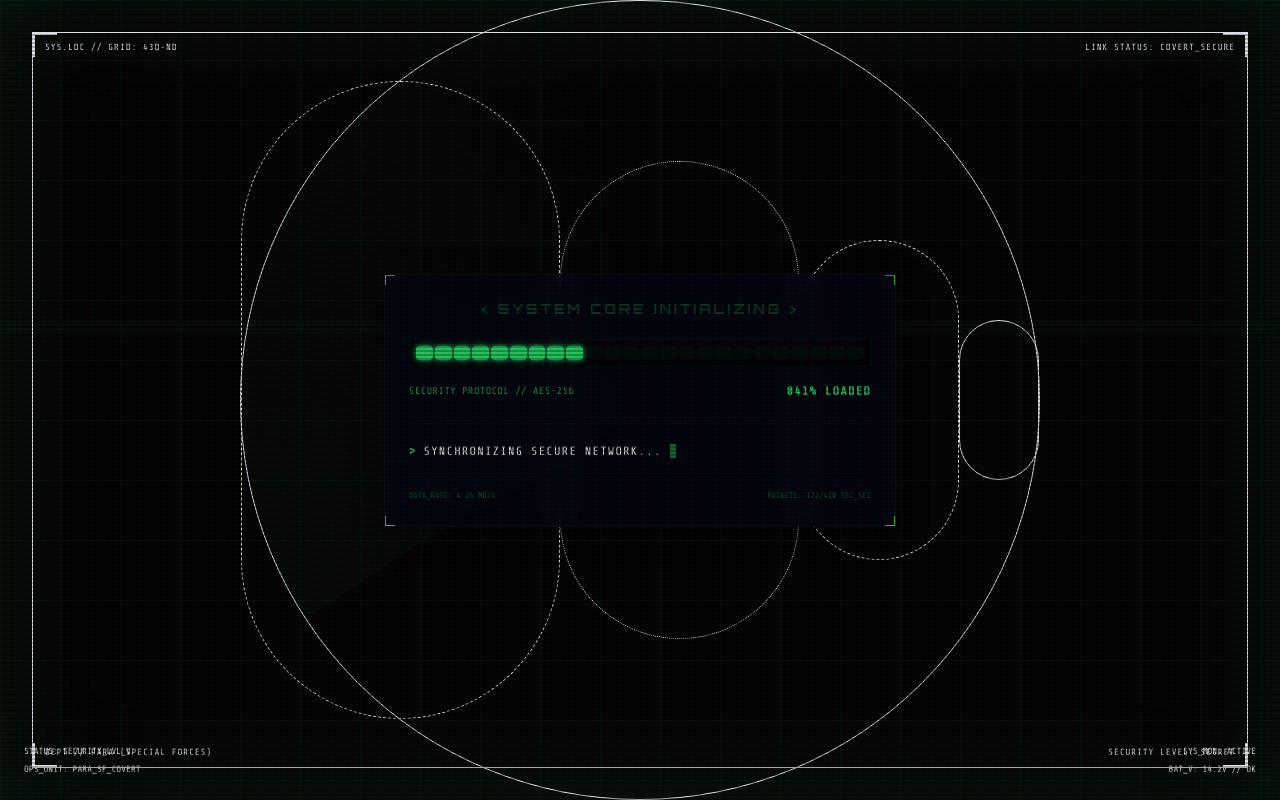
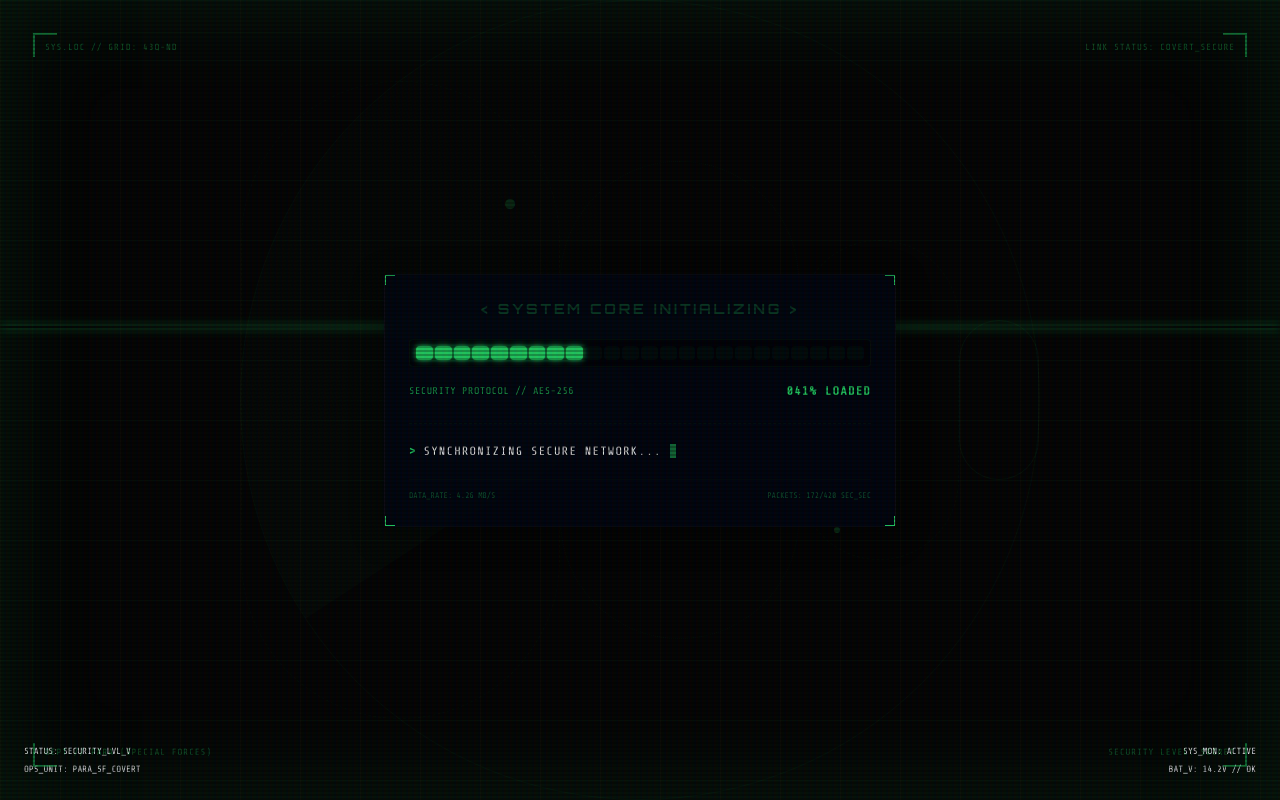
Before and after one commit to animeshtiwari018/Personal-Portfolio-New-, a Next.js app: page / in a window 1280 px wide. Built offline with nearby package versions, Linux system fonts and the light colour scheme.

Commit message:
feat: implement tactical loader component suite with telemetry acquisition and HUD transitions

```diff
--- a/components/TacticalGrid.jsx
+++ b/components/TacticalGrid.jsx
@@ -4,61 +4,61 @@ import React from 'react';
 
 export default function TacticalGrid() {
   return (
-    <div className="absolute inset-0 overflow-hidden pointer-events-none z-10 select-none">
+    <div className="absolute inset-0 overflow-hidden pointer-events-none z-10 select-none transition-hud">
       {/* 1. Tactical Grid Pattern Background */}
-      <div className="absolute inset-0 tactical-grid-bg opacity-35" />
+      <div className="absolute inset-0 tactical-grid-bg opacity-30" />
 
       {/* 2. Concentric Radar Rings & Rotating Radar Sweeper (Subtle Background) */}
-      <div className="absolute top-1/2 left-1/2 -translate-x-1/2 -translate-y-1/2 w-[600px] h-[600px] md:w-[800px] md:h-[800px] rounded-full border border-tactical-olive/5 flex items-center justify-center">
+      <div className="absolute top-1/2 left-1/2 -translate-x-1/2 -translate-y-1/2 w-[600px] h-[600px] md:w-[800px] md:h-[800px] rounded-full border border-hud-primary/5 flex items-center justify-center">
         {/* Radar Conic Gradient Sweeper */}
-        <div className="absolute inset-0 rounded-full radar-sweep-effect opacity-25" />
+        <div className="absolute inset-0 rounded-full radar-sweep-effect opacity-20" />
 
         {/* Inner concentric dotted rings */}
-        <div className="w-[80%] h-[80%] rounded-full border border-dashed border-tactical-olive/10" />
-        <div className="w-[60%] h-[60%] rounded-full border border-dotted border-tactical-olive/15" />
-        <div className="w-[40%] h-[40%] rounded-full border border-dashed border-tactical-olive/10" />
-        <div className="w-[20%] h-[20%] rounded-full border border-solid border-tactical-olive/20" />
+        <div className="w-[80%] h-[80%] rounded-full border border-dashed border-hud-dim/10" />
+        <div className="w-[60%] h-[60%] rounded-full border border-dotted border-hud-dim/15" />
+        <div className="w-[40%] h-[40%] rounded-full border border-dashed border-hud-dim/10" />
+        <div className="w-[20%] h-[20%] rounded-full border border-solid border-hud-dim/20" />
 
         {/* Crosshair Lines */}
-        <div className="absolute h-full w-[1px] bg-gradient-to-b from-transparent via-tactical-olive/15 to-transparent" />
-        <div className="absolute w-full h-[1px] bg-gradient-to-r from-transparent via-tactical-olive/15 to-transparent" />
+        <div className="absolute h-full w-[1px] bg-gradient-to-b from-transparent via-hud-dim/15 to-transparent" />
+        <div className="absolute w-full h-[1px] bg-gradient-to-r from-transparent via-hud-dim/15 to-transparent" />
 
         {/* Small blip target indicators */}
-        <div className="absolute top-1/4 left-1/3 w-1.5 h-1.5 rounded-full bg-tactical-amber opacity-60 animate-ping" />
-        <div className="absolute bottom-1/3 right-1/4 w-2 h-2 rounded-full bg-tactical-olive opacity-80 blink-tactical" />
+        <div className="absolute top-1/4 left-1/3 w-1.5 h-1.5 rounded-full bg-hud-primary opacity-60 animate-ping" />
+        <div className="absolute bottom-1/3 right-1/4 w-1.5 h-1.5 rounded-full bg-hud-primary opacity-80 blink-tactical" />
       </div>
 
       {/* 3. Laser Scan Line sweeping vertically */}
-      <div className="absolute left-0 w-full h-[2px] bg-gradient-to-r from-transparent via-tactical-green/45 to-transparent shadow-[0_0_10px_rgba(34,197,94,0.4)] laser-line" />
+      <div className="absolute left-0 w-full h-[2px] bg-gradient-to-r from-transparent via-hud-primary/40 to-transparent shadow-[0_0_10px_var(--hud-primary)] laser-line" />
 
       {/* 4. Tactical Screen Border and Corners */}
-      <div className="absolute inset-4 md:inset-8 border border-tactical-olive/10">
+      <div className="absolute inset-4 md:inset-8 border border-hud-dim/10 transition-hud">
         {/* Top-Left Corner Bracket */}
-        <div className="absolute top-0 left-0 w-6 h-6 border-t-2 border-l-2 border-tactical-olive/60" />
+        <div className="absolute top-0 left-0 w-6 h-6 border-t-2 border-l-2 border-hud-primary/50 transition-hud" />
         {/* Top-Right Corner Bracket */}
-        <div className="absolute top-0 right-0 w-6 h-6 border-t-2 border-r-2 border-tactical-olive/60" />
+        <div className="absolute top-0 right-0 w-6 h-6 border-t-2 border-r-2 border-hud-primary/50 transition-hud" />
         {/* Bottom-Left Corner Bracket */}
-        <div className="absolute bottom-0 left-0 w-6 h-6 border-b-2 border-l-2 border-tactical-olive/60" />
+        <div className="absolute bottom-0 left-0 w-6 h-6 border-b-2 border-l-2 border-hud-primary/50 transition-hud" />
         {/* Bottom-Right Corner Bracket */}
-        <div className="absolute bottom-0 right-0 w-6 h-6 border-b-2 border-r-2 border-tactical-olive/60" />
+        <div className="absolute bottom-0 right-0 w-6 h-6 border-b-2 border-r-2 border-hud-primary/50 transition-hud" />
 
         {/* Corner Ticks & Coordinates labels in borders */}
-        <div className="absolute top-2 left-3 text-[9px] text-tactical-olive/50 font-mono tracking-widest hidden sm:block">
+        <div className="absolute top-2 left-3 text-[9px] text-hud-primary/40 font-mono tracking-widest hidden sm:block transition-hud">
           SYS.LOC // GRID: 43Q-ND
         </div>
-        <div className="absolute top-2 right-3 text-[9px] text-tactical-olive/50 font-mono tracking-widest hidden sm:block">
+        <div className="absolute top-2 right-3 text-[9px] text-hud-primary/40 font-mono tracking-widest hidden sm:block transition-hud">
           LINK STATUS: COVERT_SECURE
         </div>
-        <div className="absolute bottom-2 left-3 text-[9px] text-tactical-olive/50 font-mono tracking-widest hidden sm:block">
+        <div className="absolute bottom-2 left-3 text-[9px] text-hud-primary/40 font-mono tracking-widest hidden sm:block transition-hud">
           DEPT // PARA (SPECIAL FORCES)
         </div>
-        <div className="absolute bottom-2 right-3 text-[9px] text-tactical-olive/50 font-mono tracking-widest hidden sm:block">
+        <div className="absolute bottom-2 right-3 text-[9px] text-hud-primary/40 font-mono tracking-widest hidden sm:block transition-hud">
           SECURITY LEVEL: SECRET
         </div>
       </div>
 
       {/* 5. GPU-Accelerated Dynamic Digital Noise Filter Overlay */}
-      <svg className="fixed inset-0 w-full h-full opacity-[0.035] pointer-events-none" xmlns="http://www.w3.org/2000/svg">
+      <svg className="fixed inset-0 w-full h-full opacity-[0.03] pointer-events-none" xmlns="http://www.w3.org/2000/svg">
         <filter id="covertNoise">
           <feTurbulence type="fractalNoise" baseFrequency="0.75" numOctaves="3" stitchTiles="stitch" />
           <feColorMatrix type="matrix" values="0 0 0 0 0   0 0 0 0 0   0 0 0 0 0  0 0 0 0.1 0" />
```
